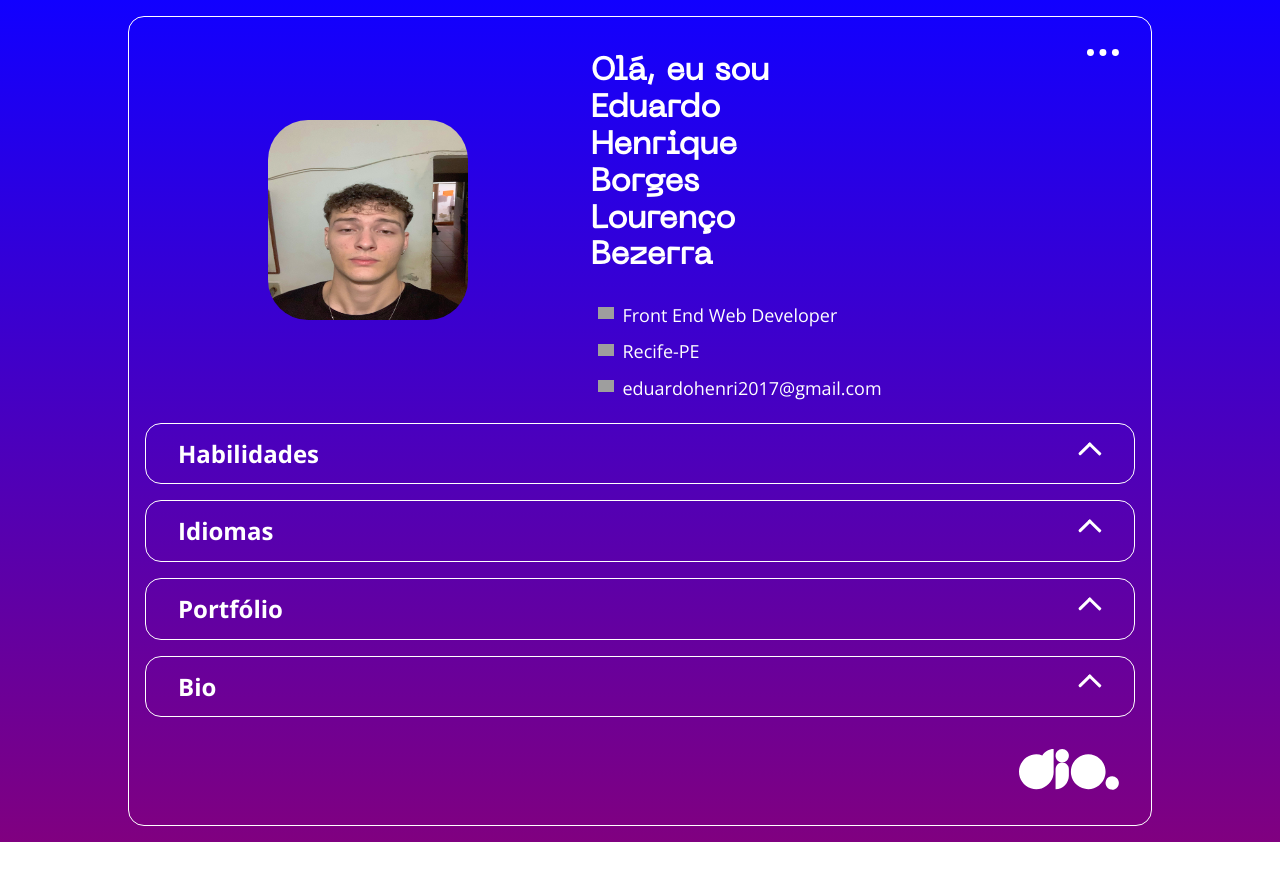
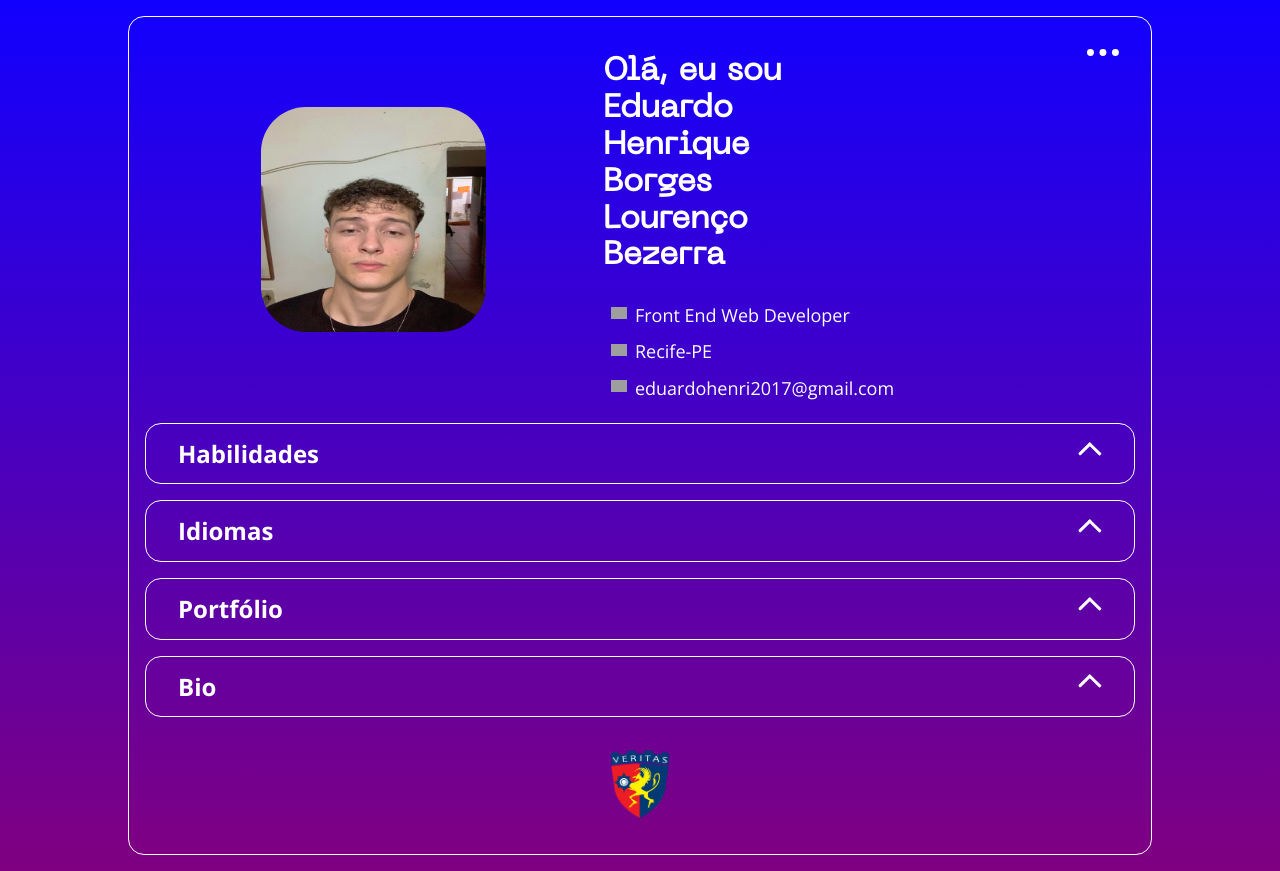
Before and after one commit to henriborgs/PROJETO-PORTFOLIO, a plain HTML site: page project-portfolio-html-css-js-main/index.html in a window 1280 px wide. Before the commit the page ends 842 px from the top, so only its background shows below. Drawn offline with nearby package versions, Linux system fonts and the light colour scheme; no server answers; grey boxes are pictures that could not be loaded.

Commit message:
alterações no visual da página

```diff
--- a/project-portfolio-html-css-js-main/assets/css/footer.css
+++ b/project-portfolio-html-css-js-main/assets/css/footer.css
@@ -2,7 +2,7 @@ footer {
    width: 100%;
    display: flex;
    flex-direction: row;
-   justify-content: flex-end;
+   justify-content: center;
    align-items: center;
    padding: 1rem;
 }
--- a/project-portfolio-html-css-js-main/assets/css/header.css
+++ b/project-portfolio-html-css-js-main/assets/css/header.css
@@ -24,8 +24,8 @@
 }
 
 .header .photo {
-   width: 200px;
-   height: 200px;
+   width: 225px;
+   height: 225px;
    border-radius: 20%;
 }
 
--- a/project-portfolio-html-css-js-main/index.html
+++ b/project-portfolio-html-css-js-main/index.html
@@ -122,8 +122,8 @@
          </section>
 
          <footer>
-            <a href="https://www.dio.me/" target="_blank">
-               <img src="assets/img/dio.svg" alt="DIO">
+            <a href="https://www.uninassau.edu.br/" target="_blank">
+               <img src="assets/img/pngegg (1).png" height="70px" alt="Uninassau Logo">
             </a>
          </footer>
       </main>
```
Also changed, not shown: project-portfolio-html-css-js-main/assets/img/pngegg (1).png (added).
